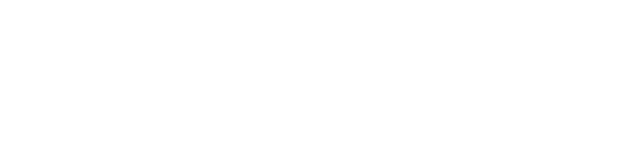
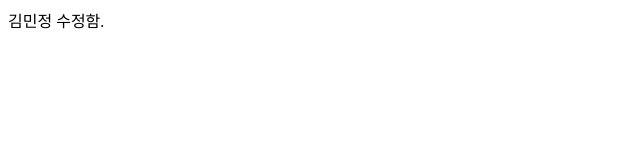
Before and after one commit to yeongchul/git-collabo, a plain HTML site: page index.html in a window 1280 px wide. Shown: the whole page, without its empty margins (0-640 px from the left). Drawn offline with Linux system fonts and the light colour scheme.

Commit message:
index 수정

```diff
--- a/index.html
+++ b/index.html
@@ -5,5 +5,7 @@
     <meta name="viewport" content="width=device-width, initial-scale=1.0" />
     <title>index.html</title>
   </head>
-  <body></body>
+  <body>
+    김민정 수정함.
+  </body>
 </html>
```
